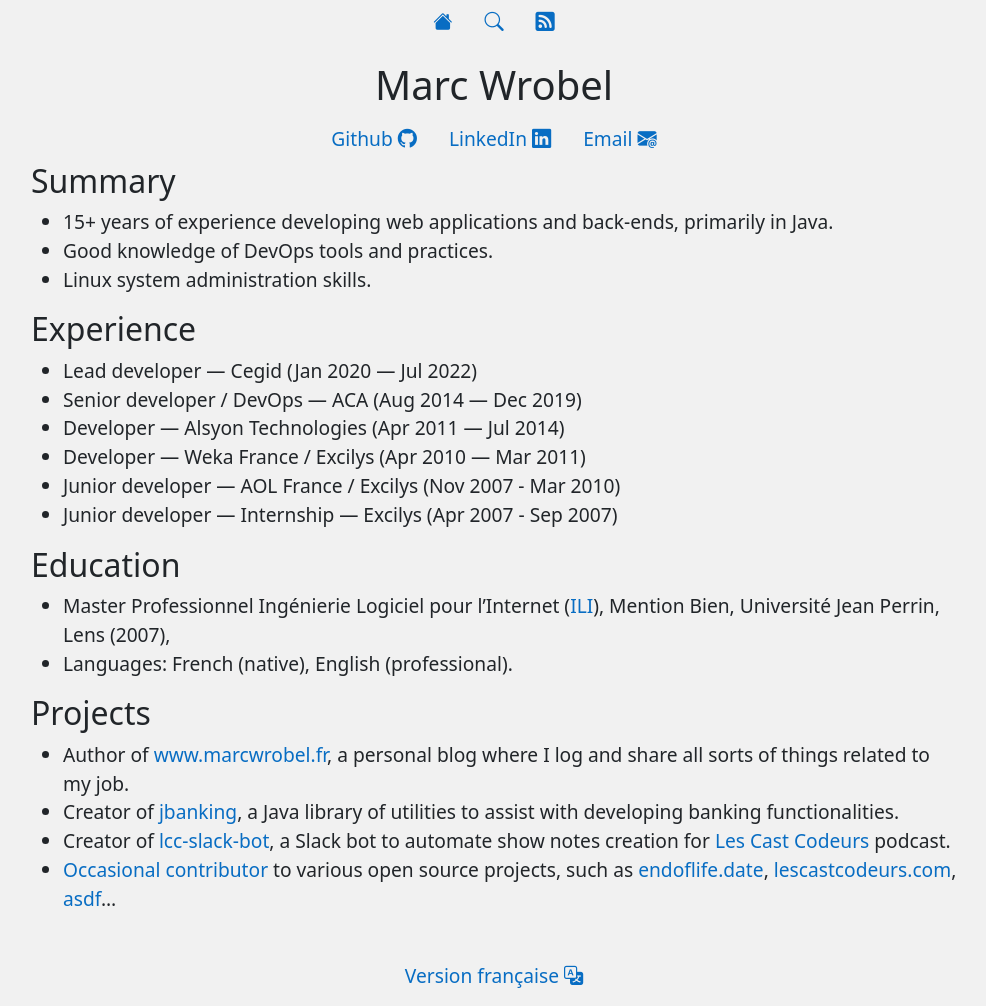
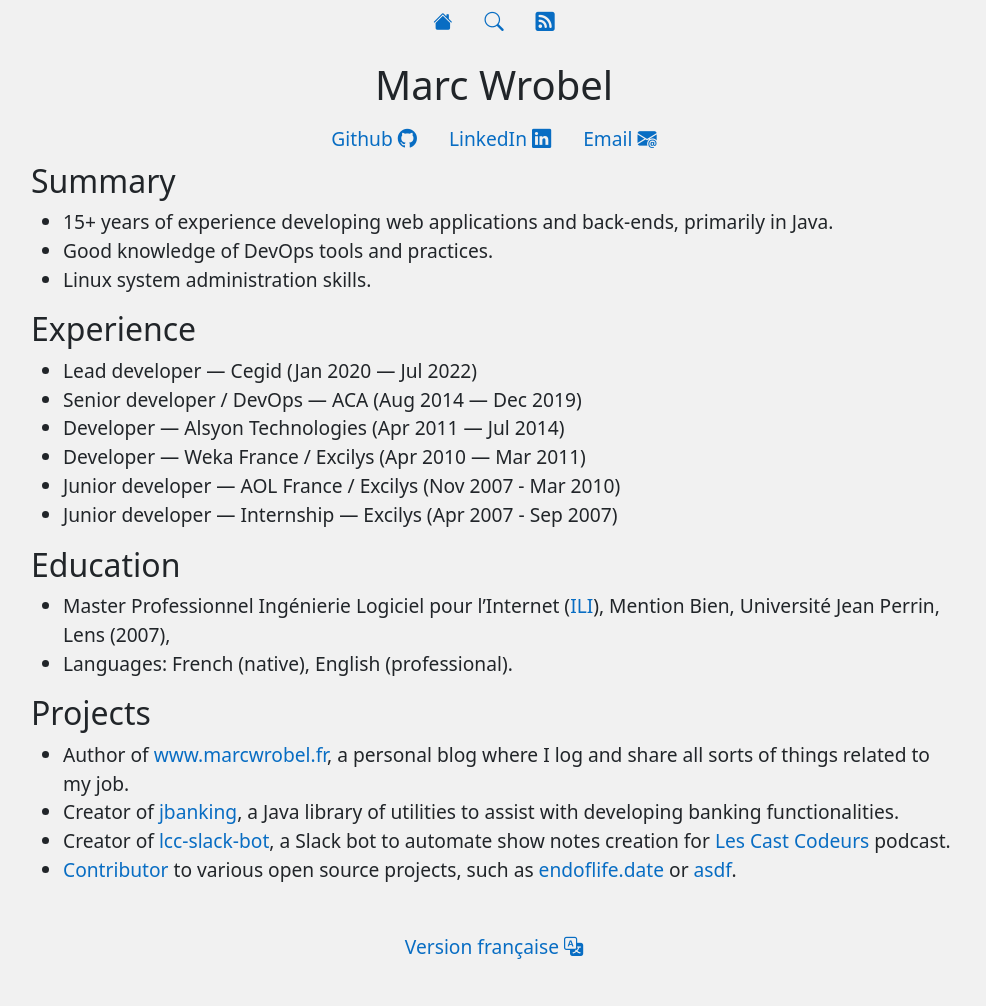
Before and after one commit to marcwrobel/marcwrobel.github.io, a Jekyll site: the page built from about.md, in a window 1280 px wide. Shown: the whole page, without its empty margins (146-1132 px from the left). Built offline with Jekyll 4.4.1, drawn with Linux system fonts in a browser that asks for light colours; after the commit the page ends 978 px from its top, so only the background shows below that.

Commit message:
Raccourcissement de la section 'Projets' sur les pages 'À propos' et 'About'

```diff
--- a/about.md
+++ b/about.md
@@ -37,7 +37,6 @@
   assist with developing banking functionalities.
 - Creator of [lcc-slack-bot](https://github.com/lescastcodeurs/lcc-slack-bot), a Slack bot to
   automate show notes creation for [Les Cast Codeurs](https://lescastcodeurs.com/) podcast.
-- [Occasional contributor](https://github.com/marcwrobel) to various open source projects, such as
-  [endoflife.date](https://github.com/endoflife-date/endoflife.date),
-  [lescastcodeurs.com](https://github.com/lescastcodeurs/lescastcodeurs.com),
-  [asdf](https://github.com/asdf-community)…
+- [Contributor](https://github.com/marcwrobel) to various open source projects, such as
+  [endoflife.date](https://github.com/endoflife-date/endoflife.date) or
+  [asdf](https://github.com/asdf-community).
```
Also changed, not shown: a-propos.md (+3 -4 lines).
